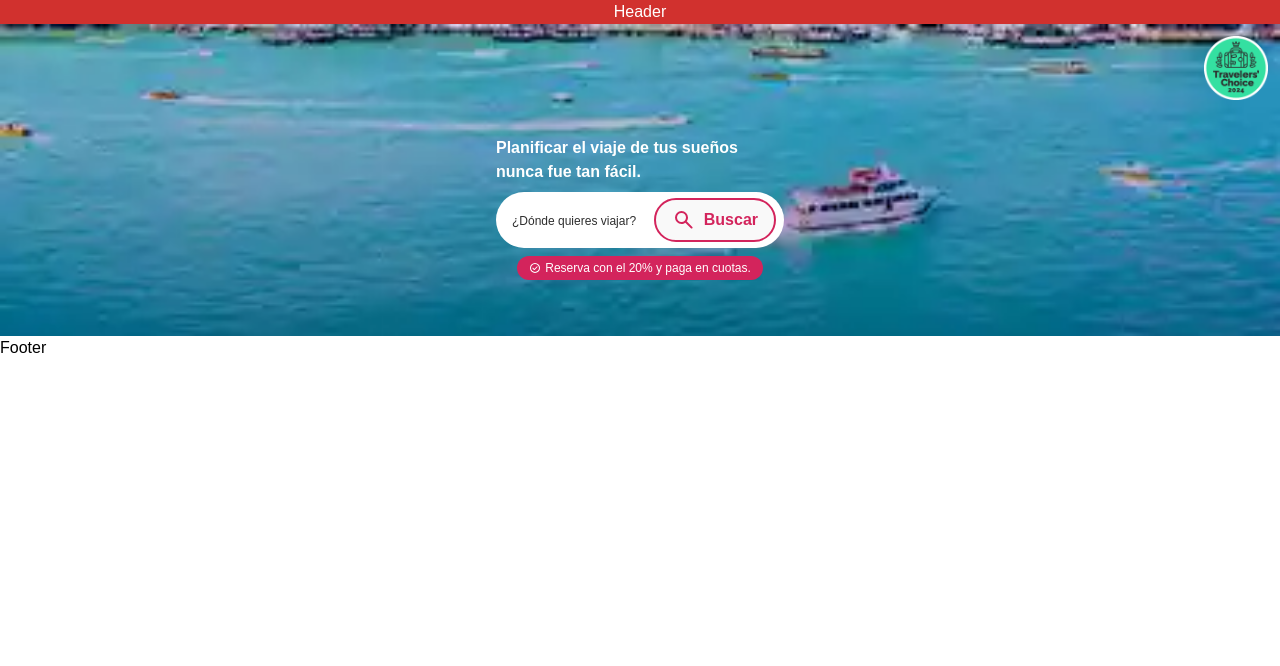
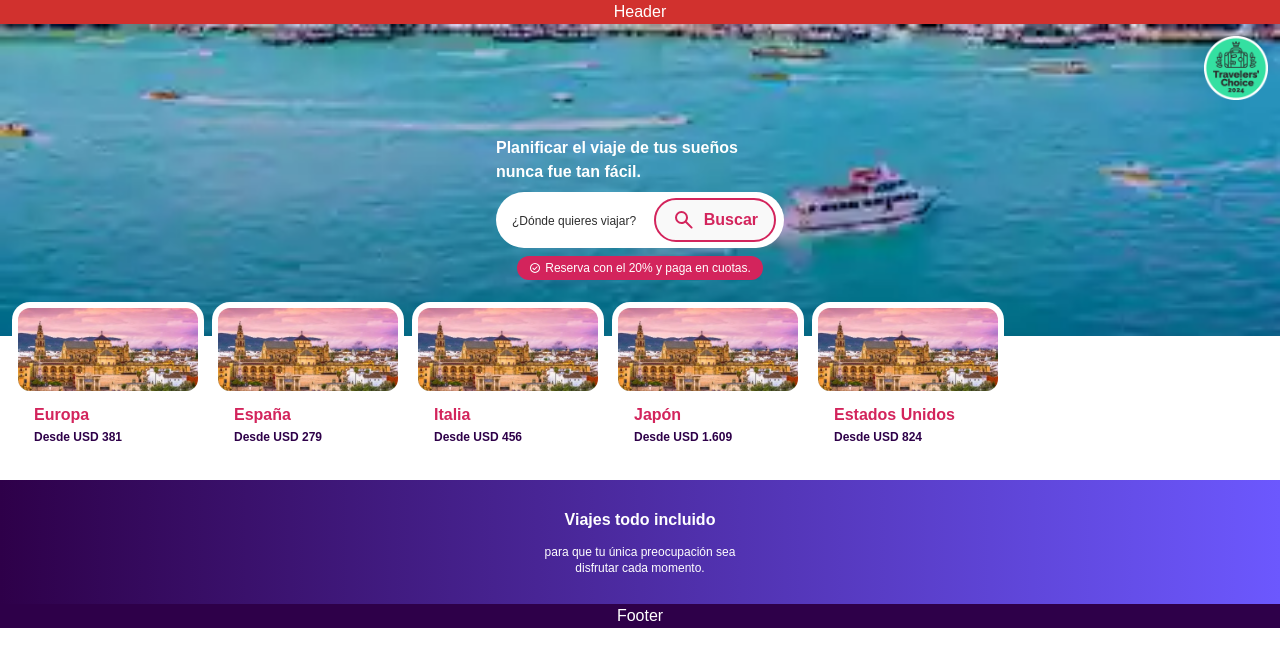
Before and after one commit to Tourexperto-com/WebTEX, a Nuxt app: page / in a window 1280 px wide. Shown: the top 666 px of the page. Built offline with nearby package versions, Linux system fonts and the light colour scheme.

Commit message:
Carrusel del Hero + Fixes Input Hero + Maqueta Incluido

```diff
--- /dev/null
+++ b/components/carousel/Static.vue
@@ -0,0 +1,98 @@
+<template>
+    <div class="relative w-full">
+        <button v-if="showLeftArrow" @click="scrollLeft"
+            class="w-12 h-12 hidden lg:flex justify-center items-center absolute left-2 top-1/2 -translate-y-1/2 z-10 bg-white shadow-md rounded-full"
+            :disabled="isAtStart" aria-label="Anterior">
+            <Icon name="material-symbols:chevron-left-rounded" size="3rem" class="text-primary" />
+        </button>
+
+        <div ref="container" class="scrollbar-hide overflow-x-auto cursor-grab select-none"
+            :class="{ 'cursor-grabbing': isDragging }" @scroll="updateArrows" @mousedown="startDrag" @mousemove="drag"
+            @mouseup="endDrag" @mouseleave="endDrag" @touchstart="startDrag" @touchmove="drag" @touchend="endDrag">
+            <div class="flex gap-2 w-max first-of-type:ml-3 last-of-type:mr-3 pb-3">
+                <slot />
+            </div>
+        </div>
+
+        <button v-if="showRightArrow" @click="scrollRight"
+            class="w-12 h-12 hidden lg:flex justify-center items-center absolute right-2 top-1/2 -translate-y-1/2 z-10 bg-white shadow-md rounded-full"
+            :disabled="isAtEnd" aria-label="Siguiente">
+            <Icon name="material-symbols:chevron-right-rounded" size="3rem" class="text-primary" />
+        </button>
+    </div>
+</template>
+
+<script setup>
+const props = defineProps({
+    scrollAmount: { type: Number, default: 280 }
+})
+
+const container = ref(null)
+const isAtStart = ref(true)
+const isAtEnd = ref(false)
+const isDragging = ref(false)
+
+let startX = 0
+let scrollStart = 0
+
+const showLeftArrow = computed(() => !isAtStart.value)
+const showRightArrow = computed(() => !isAtEnd.value)
+
+const updateArrows = () => {
+    if (!container.value) return
+
+    const { scrollLeft, scrollWidth, clientWidth } = container.value
+    isAtStart.value = scrollLeft <= 5
+    isAtEnd.value = scrollLeft >= scrollWidth - clientWidth - 5
+}
+
+const scrollLeft = () => {
+    container.value?.scrollBy({ left: -props.scrollAmount, behavior: 'smooth' })
+}
+
+const scrollRight = () => {
+    container.value?.scrollBy({ left: props.scrollAmount, behavior: 'smooth' })
+}
+
+const startDrag = (e) => {
+    isDragging.value = true
+    startX = e.pageX || e.touches[0].pageX
+    scrollStart = container.value.scrollLeft
+    e.preventDefault()
+}
+
+const drag = (e) => {
+    if (!isDragging.value) return
+    e.preventDefault()
+
+    const x = e.pageX || e.touches[0].pageX
+    const walk = (x - startX) * 1.5
+    container.value.scrollLeft = scrollStart - walk
+}
+
+const endDrag = () => {
+    isDragging.value = false
+}
+
+onMounted(() => {
+    updateArrows()
+
+    const observer = new ResizeObserver(updateArrows)
+    observer.observe(container.value)
+
+    onUnmounted(() => observer.disconnect())
+})
+
+defineExpose({ scrollLeft, scrollRight })
+</script>
+
+<style scoped>
+.scrollbar-hide {
+    -ms-overflow-style: none;
+    scrollbar-width: none;
+}
+
+.scrollbar-hide::-webkit-scrollbar {
+    display: none;
+}
+</style>
--- a/components/default/Footer.vue
+++ b/components/default/Footer.vue
@@ -1,3 +1,5 @@
 <template>
-    <footer>Footer</footer>
+    <footer class="bg-secondary">
+        <p class="text-center text-white">Footer</p>
+    </footer>
 </template>
--- /dev/null
+++ b/components/heading/H2.vue
@@ -0,0 +1,3 @@
+<template>
+    <h2 class="font-bold"><slot /></h2>
+</template>
--- a/components/home/Hero.vue
+++ b/components/home/Hero.vue
@@ -1,6 +1,6 @@
 <template>
     <section
-        class="w-full flex flex-col items-center relative bg-cover bg-no-repeat bg-[url('/images/home/Hero-Mobile.webp')] pt-28 pb-[3.5rem]"
+        class="w-full flex flex-col items-center relative bg-cover bg-no-repeat bg-[url('/images/home/Hero-Mobile.webp')] pt-28 pb-[3.5rem] mb-36"
         style="background-position: 80% 50%;">
         <NuxtImg src="/images/home/Hero-Sticker.webp" alt="" class="w-16 h-16 absolute top-3 right-3" />
 
@@ -32,7 +32,6 @@
                         :placeholder="selectedDestinations.length === 0 ? '¿Dónde quieres viajar?' : ''"
                         :readonly="isMobile && selectedDestinations.length > 0" :style="{ paddingLeft: '1rem' }"
                         class="w-full rounded-full border-0 text-gray-extraDark placeholder-gray-extraDark placeholder:text-xs placeholder:font-medium focus:outline-none text-base py-4 pr-16"
-                        :class="{ 'bg-gray-100 cursor-not-allowed': isMobile && selectedDestinations.length > 0 }"
                         @input="handleInput" @focus="handleFocus" @keyup.enter="handleSearch"
                         @keydown.escape="hideDropdown" />
 
@@ -85,6 +84,13 @@
                 </p>
             </div>
         </div>
+        <!-- Carrusel con destinos -->
+        <div class="w-full absolute bottom-0 mt-4 -mb-32">
+            <CarouselStatic :scroll-amount="280">
+                <HomeHeroCard v-for="destination in carouselDestinations" :key="destination.id"
+                    :destination="destination" class="flex-shrink-0 w-48" />
+            </CarouselStatic>
+        </div>
     </section>
 </template>
 
@@ -106,6 +112,40 @@ const destinations = ref([
     { id: 8, name: 'Madrid' },
     { id: 9, name: 'Londres' },
     { id: 10, name: 'Berlín' }
+])
+
+// Datos para el carrusel - Basándome en las imágenes que compartiste
+const carouselDestinations = ref([
+    {
+        id: 1,
+        name: 'Europa',
+        price: 'Desde USD 381',
+        image: '/images/home/hero/espana-viaje.webp'
+    },
+    {
+        id: 2,
+        name: 'España',
+        price: 'Desde USD 279',
+        image: '/images/home/hero/espana-viaje.webp'
+    },
+    {
+        id: 3,
+        name: 'Italia',
+        price: 'Desde USD 456',
+        image: '/images/home/hero/espana-viaje.webp'
+    },
+    {
+        id: 4,
+        name: 'Japón',
+        price: 'Desde USD 1.609',
+        image: '/images/home/hero/espana-viaje.webp'
+    },
+    {
+        id: 5,
+        name: 'Estados Unidos',
+        price: 'Desde USD 824',
+        image: '/images/home/hero/espana-viaje.webp'
+    }
 ])
 
 const isMobile = ref(false)
--- /dev/null
+++ b/components/home/Incluido.vue
@@ -0,0 +1,7 @@
+<template>
+    <section class="flex flex-col items-center gap-3 bg-gradient-to-r from-secondary to-violet-mid py-7 px-3">
+        <HeadingH2 class="text-center text-white">Viajes todo incluido</HeadingH2>
+        <p class="max-w-52 text-center text-white text-xs">para que tu única preocupación sea disfrutar cada momento.
+        </p>
+    </section>
+</template>
--- /dev/null
+++ b/components/home/hero/Card.vue
@@ -0,0 +1,30 @@
+<template>
+    <div
+        class="max-w-64 max-h-48 bg-white rounded-[18px] hover:shadow-40 duration-300 overflow-hidden cursor-pointer p-[0.375rem]">
+        <NuxtImg :src="destination.image" :alt="destination.name" class="w-full h-[60%] object-cover rounded-xl" loading="lazy" />
+
+        <div class="flex flex-col gap-0.5 py-3 px-4">
+            <h3 class="text-primary font-bold">
+                {{ destination.name }}
+            </h3>
+            <p class="text-secondary font-semibold text-xs">
+                {{ destination.price }}
+            </p>
+        </div>
+    </div>
+</template>
+
+<script setup>
+defineProps({
+    destination: {
+        type: Object,
+        required: true,
+        validator: (destination) => {
+            return destination &&
+                typeof destination.name === 'string' &&
+                typeof destination.price === 'string' &&
+                typeof destination.image === 'string'
+        }
+    }
+})
+</script>
--- a/pages/index.vue
+++ b/pages/index.vue
@@ -1,6 +1,6 @@
 <template>
     <main>
         <HomeHero />
-
+        <HomeIncluido />
     </main>
 </template>
--- a/tailwind.config.js
+++ b/tailwind.config.js
@@ -36,8 +36,8 @@ export default {
                 roboto: ['Roboto', 'sans-serif']
             },
             // Chequear
-            backgroundImage: {
-                'gradient-primary': 'linear-gradient(102deg, #2E0049 1.06%, #6C58FE 100%)'
+            boxShadow: {
+                '40': '0px 0px 11px 0px rgba(0, 0, 0, .4);'
             }
         }
     }
```
Also changed, not shown: public/images/home/hero/espana-viaje.webp (added).
